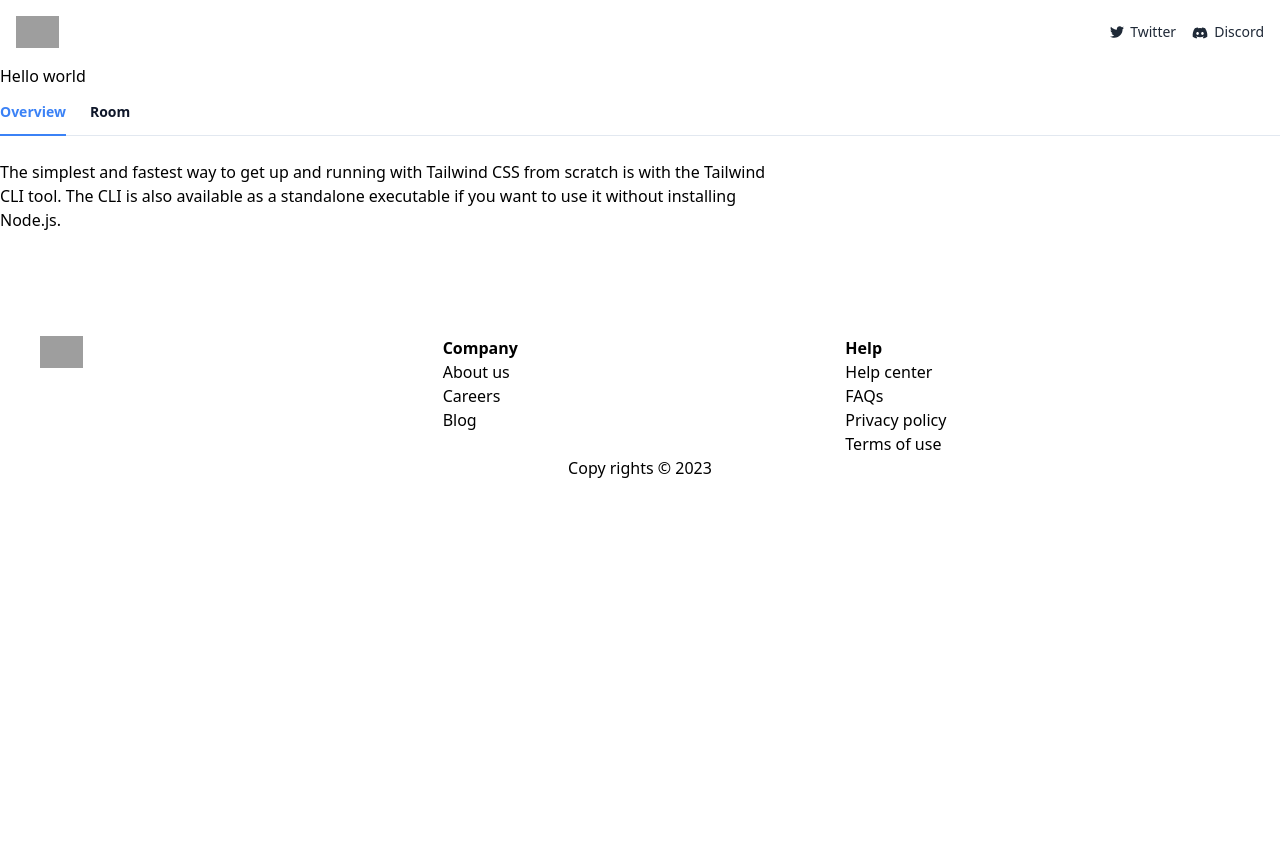
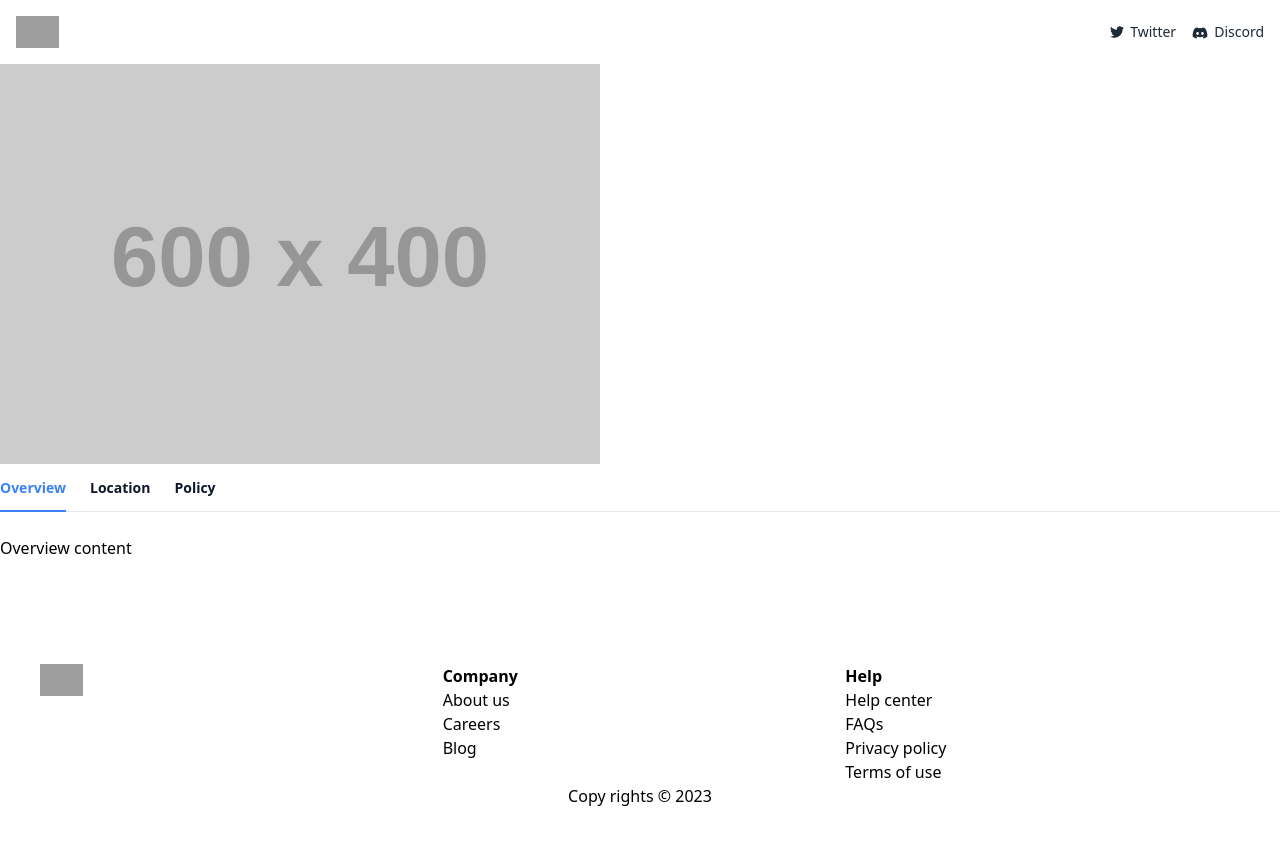
Before and after one commit to soulincsl/nuxt-tail, a Nuxt app: page /detail in a window 1280 px wide. Shown: the top 844 px of the page. Before the commit the page ends 800 px from the top, so only its background shows below. Built offline with nearby package versions, Linux system fonts and the light colour scheme; grey boxes are pictures that could not be loaded.

Commit message:
new commit

```diff
--- a/pages/detail.vue
+++ b/pages/detail.vue
@@ -1,7 +1,7 @@
 <template>
     <div class="container m-auto">
         <div class="grid">
-            <h1>Hello world</h1>
+            <img src="https://dummyimage.com/600x400/000/fff" />
         </div>
         <section class="mb-16 relative">
             <div class="relative z-10">
@@ -10,21 +10,16 @@
                         <ul
                             class="border-b border-slate-200 space-x-6 flex whitespace-nowrap dark:border-slate-200/5"
                         >
-                            <li>
+                            <li v-for="(item, index) in tabs" :key="index">
                                 <h2>
                                     <a
-                                        class="flex text-sm leading-6 font-semibold pt-3 pb-2.5 border-b-2 -mb-px text-blue-500 border-current"
-                                        href="/docs/installation"
-                                        >Overview</a
-                                    >
-                                </h2>
-                            </li>
-                            <li>
-                                <h2>
-                                    <a
-                                        class="flex text-sm leading-6 font-semibold pt-3 pb-2.5 border-b-2 -mb-px text-slate-900 border-transparent hover:border-slate-300 dark:text-slate-200 dark:hover:border-slate-700"
-                                        href="/docs/installation/"
-                                        >Room</a
+                                        :class="`flex text-sm leading-6 font-semibold pt-3 pb-2.5 border-b-2 -mb-px ${
+                                            item.value === tab
+                                                ? 'text-blue-500 border-current'
+                                                : 'text-slate-900 border-transparent hover:border-slate-300'
+                                        }`"
+                                        :href="`/detail?tab=${item.value}`"
+                                        >{{ item.name }}</a
                                     >
                                 </h2>
                             </li>
@@ -37,14 +32,29 @@
                 class="relative z-10 max-w-3xl mb-16 prose prose-slate dark:prose-dark"
                 bis_skin_checked="1"
             >
-                <p>
-                    The simplest and fastest way to get up and running with
-                    Tailwind CSS from scratch is with the Tailwind CLI tool. The
-                    CLI is also available as a
-                    <a href="/blog/standalone-cli">standalone executable</a> if
-                    you want to use it without installing Node.js.
-                </p>
+                <div v-if="tab === '1'">
+                    <h1>Overview content</h1>
+                </div>
+                <div v-if="tab === '2'">
+                    <h1>Location content</h1>
+                </div>
+                <div v-if="tab === '3'">
+                    <h1>Policy</h1>
+                </div>
             </div>
         </section>
     </div>
 </template>
+
+<script setup>
+const route = useRoute();
+const tab = ref(route.query.tab ? route.query.tab : "1");
+const tabs = ref([
+    {
+        name: "Overview",
+        value: "1",
+    },
+    { name: "Location", value: "2" },
+    { name: "Policy", value: "3" },
+]);
+</script>
```
